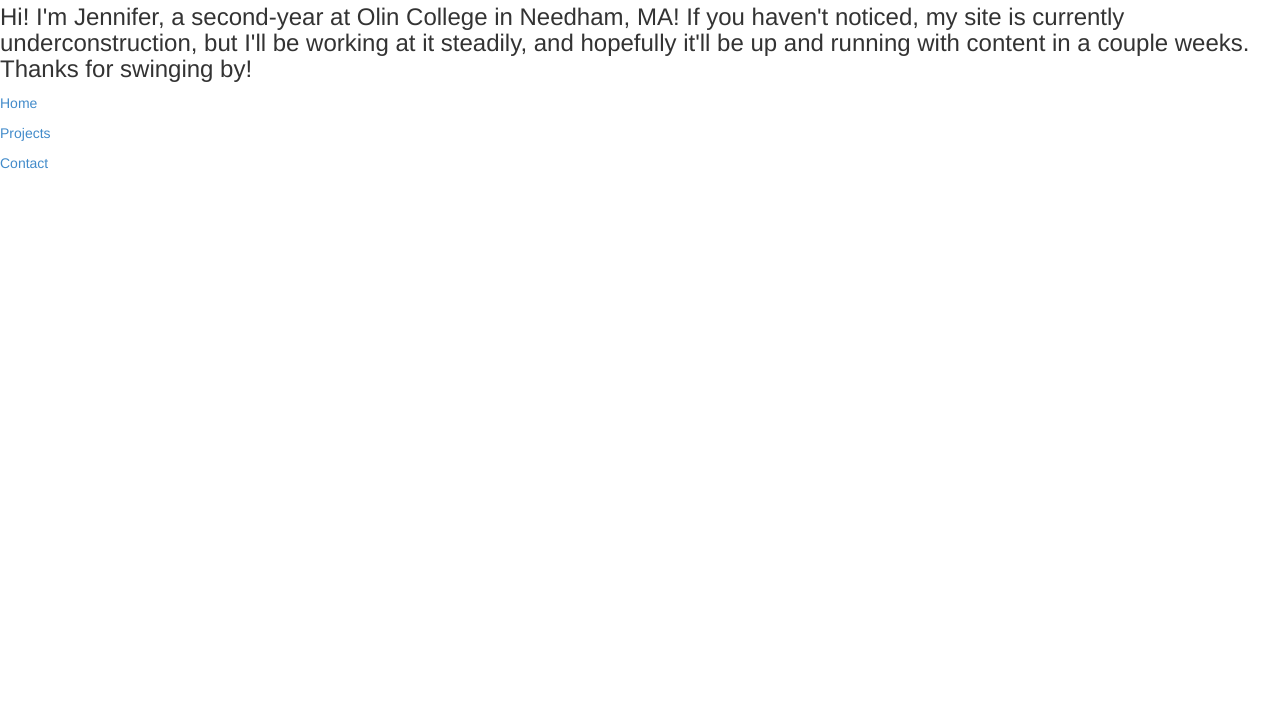
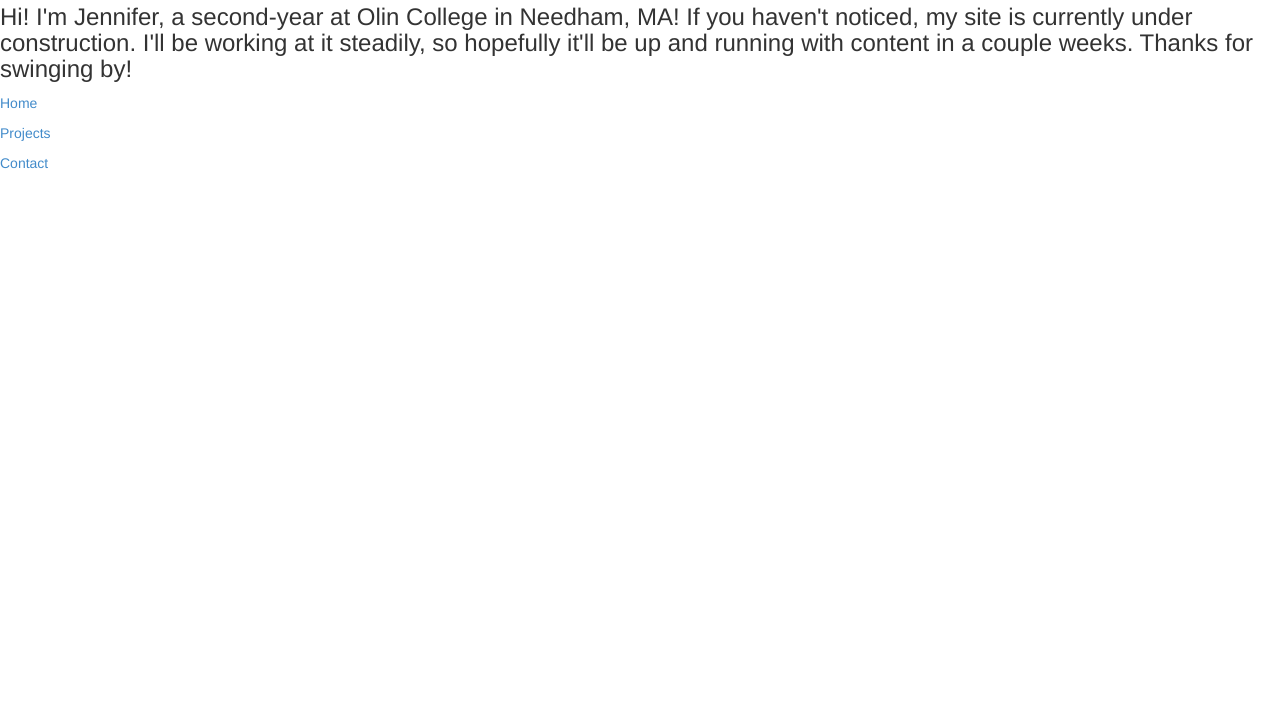
Before and after one commit to jenwei/jenwei.github.io, a plain HTML site: page index.html in a window 1280 px wide. Shown: the part 76-800 px from the top of the page. Drawn offline with nearby package versions, Linux system fonts and the light colour scheme.

Commit message:
Fixed typos

```diff
--- a/index.html
+++ b/index.html
@@ -23,7 +23,7 @@
     <div>
       <header>
         <h1>about me</h1>
-        <h3>Hi! I'm Jennifer, a second-year at Olin College in Needham, MA! If you haven't noticed, my site is currently underconstruction, but I'll be working at it steadily, and hopefully it'll be up and running with content in a couple weeks. Thanks for swinging by!</h3>
+        <h3>Hi! I'm Jennifer, a second-year at Olin College in Needham, MA! If you haven't noticed, my site is currently under construction. I'll be working at it steadily, so hopefully it'll be up and running with content in a couple weeks. Thanks for swinging by!</h3>
       </header>
       <nav>
         <p>
```
